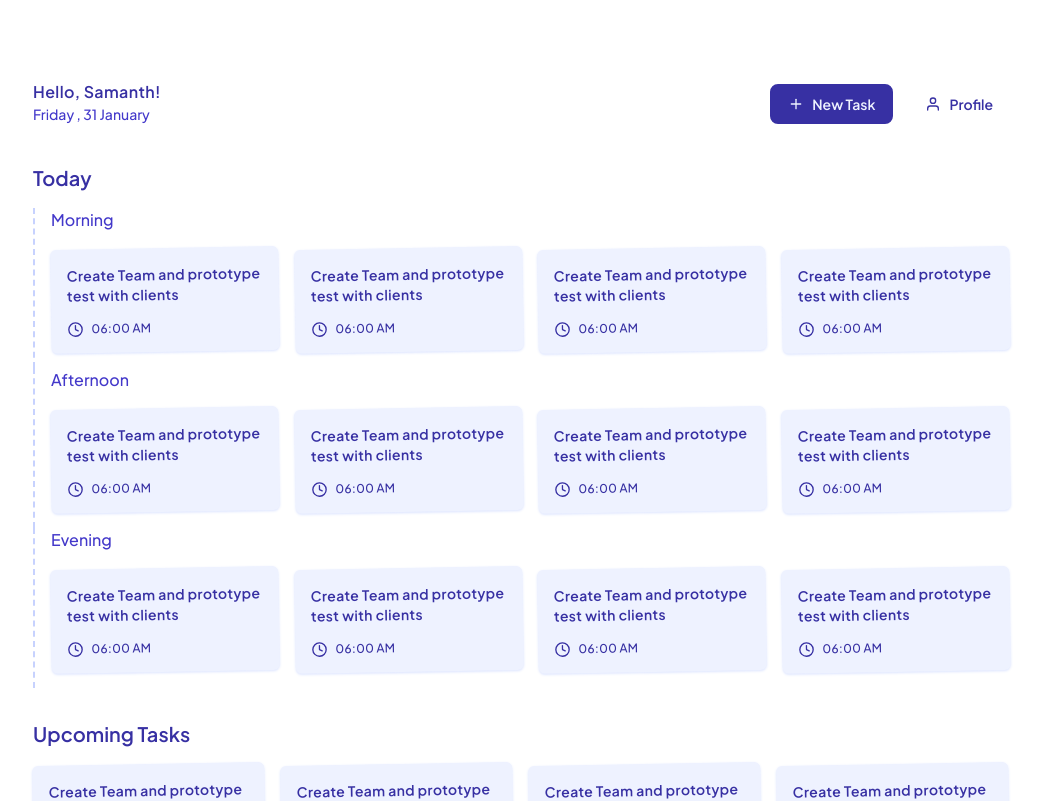
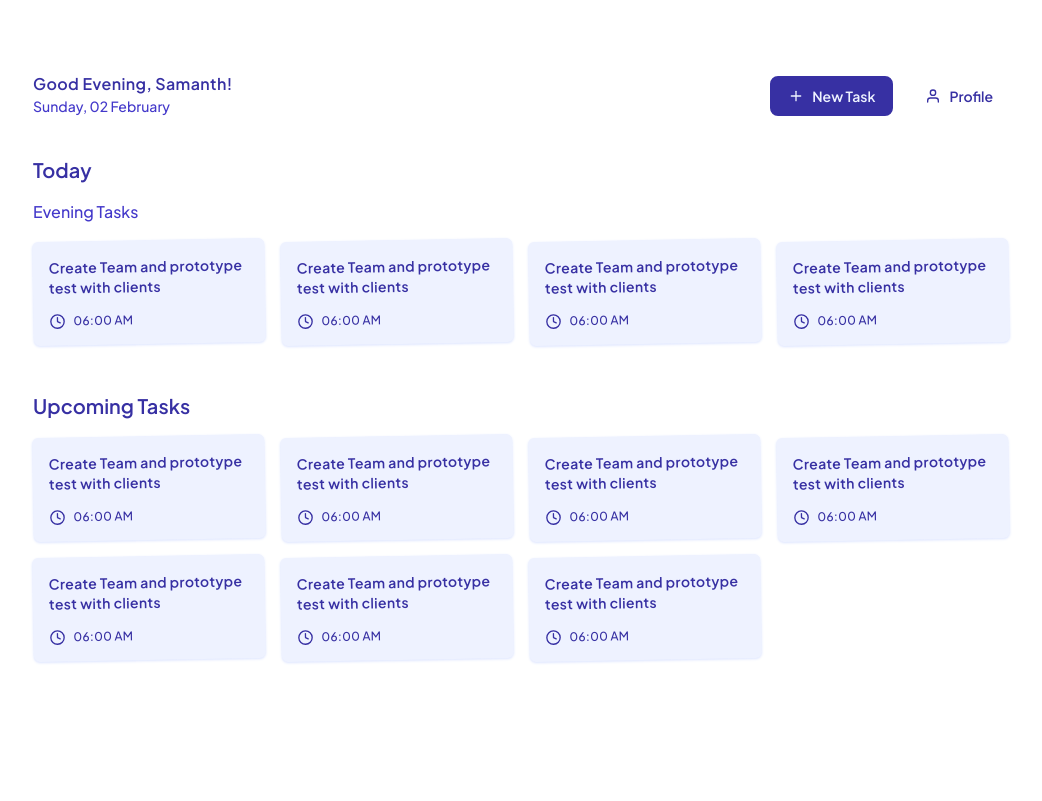
Before and after one commit to Samanthkumarsg/sticktomy.com, a Next.js app: page /hello in a window 1280 px wide. Shown: the top 801 px of the page, without its empty margins (119-1161 px from the left). Built offline with nearby package versions, Linux system fonts and the light colour scheme.

Commit message:
Welcome to Stick To My . com

```diff
--- a/package.json
+++ b/package.json
@@ -9,6 +9,7 @@
     "lint": "next lint"
   },
   "dependencies": {
+    "date-fns": "^4.1.0",
     "next": "15.1.6",
     "react": "^19.0.0",
     "react-dom": "^19.0.0",
--- a/src/app/components/Cards/NoteCard.tsx
+++ b/src/app/components/Cards/NoteCard.tsx
@@ -3,9 +3,9 @@ import React from 'react'
 
 export const NoteCard = () => {
     return (
-        <div className="flex flex-col items-start jusitify-start hover:animate-pulse">
+        <div className="flex flex-col items-start jusitify-start ">
 
-            <div className=" rounded-md w-full flex flex-col items-start justify-start p-4  bg-indigo-50 shadow shadow-indigo-100 -rotate-1  hover:animate-pulse duration-75 cursor-pointer  ">
+            <div className=" rounded-md w-full flex flex-col items-start justify-start p-4  bg-indigo-50 shadow shadow-indigo-100 -rotate-1 hover:ring-2 hover:ring-indigo-500 hover:ring-offset-4 duration-75 cursor-pointer  ">
                 <h1 className=" text-indigo-800 font-semibold tracking-wide text-sm mb-2 ">Create Team and prototype test with clients</h1>
 
                 <div className="flex flex-row items-center justify-between mt-2" >
--- a/src/app/hello/page.tsx
+++ b/src/app/hello/page.tsx
@@ -1,14 +1,33 @@
+"use client";
 import { FiPlus, FiUser } from "react-icons/fi";
 import { NoteCard } from "../components/Cards/NoteCard";
+import { getHours, format } from "date-fns";
+import { useState, useEffect } from "react";
+
+export default function Hello() {
+
+    const [timeOfDay, setTimeOfDay] = useState<String | null>(null);
+    const [today, setToday] = useState<String | null>("");
 
 
-export default function Hello() {
+    useEffect(() => {
+        const hours = getHours(new Date());
+        if (hours < 12) setTimeOfDay("Morning");
+        else if (hours < 18) setTimeOfDay("Afternoon");
+        else setTimeOfDay("Evening");
+
+        const formattedDate = format(new Date(), "EEEE, dd MMMM");
+        setToday(formattedDate);
+
+    }, []);
+
+
     return (
-        <div className="max-w-screen-lg border-indigo-300 rounded-xl my-8  mx-auto bg-white p-6">
-            <div className="flex flex-row items-end justify-between  py-6 borde border-indigo-300 sticky top-0  z-10 ">
+        <div className="max-w-screen-lg border-indigo-300 rounded-xl my-6  mx-auto bg-white p-6">
+            <div className="flex flex-row items-end justify-between  py-6 borde border-indigo-300 sticky top-0  z-10  bg-white ">
                 <div className="flex flex-col items-start justify-start ">
-                    <h1 className="text-md font-semibold text-indigo-800 tracking-wide">Hello, Samanth!</h1>
-                    <h6 className="text-sm font-medium text-indigo-700">Friday , 31 January</h6>
+                    <h1 className="text-md font-semibold text-indigo-800 tracking-wide">Good {timeOfDay}, Samanth!</h1>
+                    <h6 className="text-sm font-medium text-indigo-700">{today}</h6>
                 </div>
                 <div className="flex flex-row items-center justify-center ">
                     <div className="">
@@ -27,43 +46,20 @@ export default function Hello() {
                 </div>
 
             </div>
+
+            <h1 className="text-xl font-semibold text-indigo-800 my-4">Today</h1>
             <div className="">
-                <h1 className="text-xl font-semibold text-indigo-800 my-4">Today</h1>
-                <div className="ps-4 border-l-2 border-dashed border-indigo-200 sticky top-6 z-20">
-                    <h1 className="text-base font-medium text-indigo-700 sticky top-0 ">Morning</h1>
-                    <div className="h-full w-full  rounded-xl grid grid-cols-4 gap-4 py-4" >
-                        <NoteCard />
-                        <NoteCard />
-                        <NoteCard />
-                        <NoteCard />
-
+                {timeOfDay && (
+                    <div className="border-l-0 border-dashed border-indigo-200 sticky top-6 z-20">
+                        <h1 className="text-base font-medium text-indigo-700">{timeOfDay} Tasks</h1>
+                        <div className="grid grid-cols-4 gap-4 py-4">
+                            <NoteCard />
+                            <NoteCard />
+                            <NoteCard />
+                            <NoteCard />
+                        </div>
                     </div>
-                </div>
-
-
-                <div className="ps-4 border-l-2 border-dashed border-indigo-200 ">
-
-                    <h1 className="text-base font-medium text-indigo-700">Afternoon</h1>
-                    <div className="h-full w-full  rounded-xl grid grid-cols-4 gap-4 py-4" >
-                        <NoteCard />
-                        <NoteCard />
-                        <NoteCard />
-                        <NoteCard />
-
-                    </div>
-                </div>
-
-                <div className="ps-4 border-l-2 border-dashed border-indigo-200">
-
-                    <h1 className="text-base font-medium text-indigo-700 ">Evening</h1>
-                    <div className="h-full w-full  rounded-xl grid grid-cols-4 gap-4 py-4" >
-                        <NoteCard />
-                        <NoteCard />
-                        <NoteCard />
-                        <NoteCard />
-
-                    </div>
-                </div>
+                )}
 
             </div>
             <div className="">
@@ -79,6 +75,6 @@ export default function Hello() {
 
                 </div>
             </div>
-        </div>
+        </div >
     );
 }
```
Also changed, not shown: 1 other file (tests, documents, lock files or other folders).
